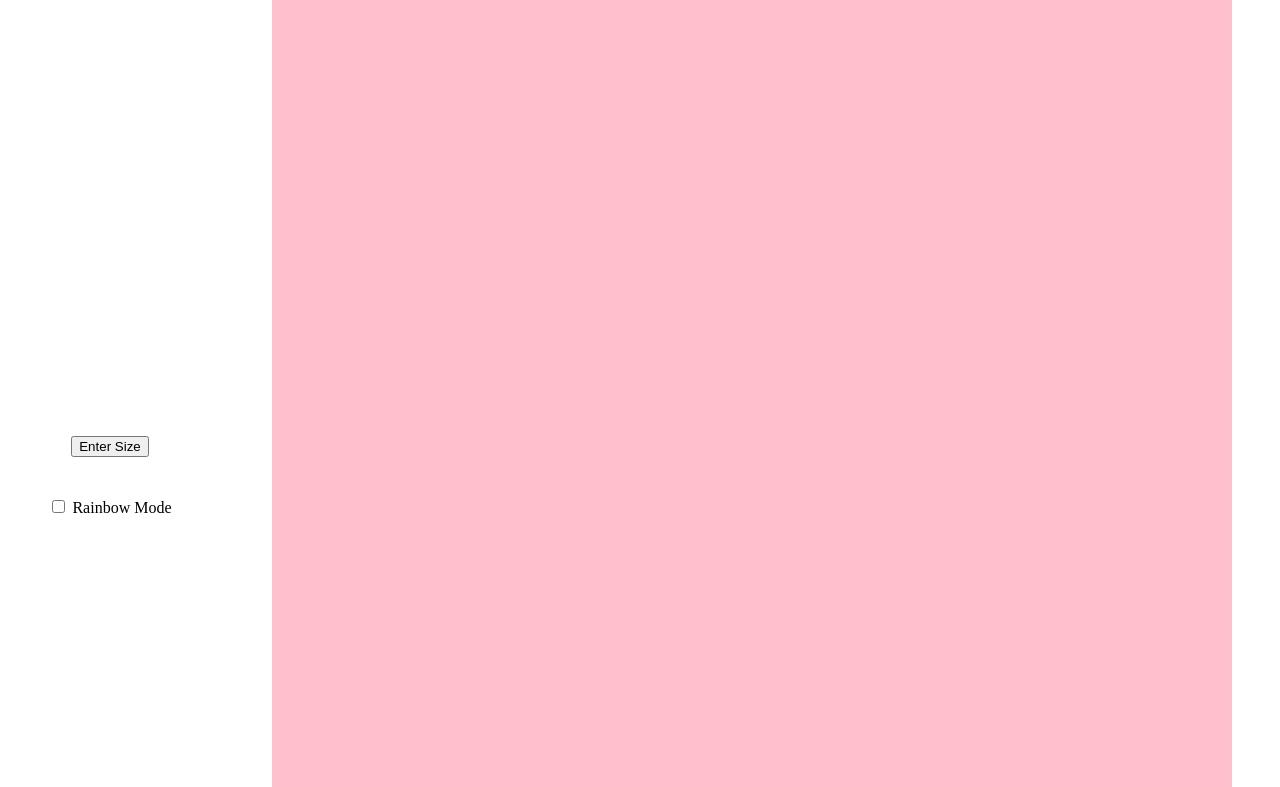
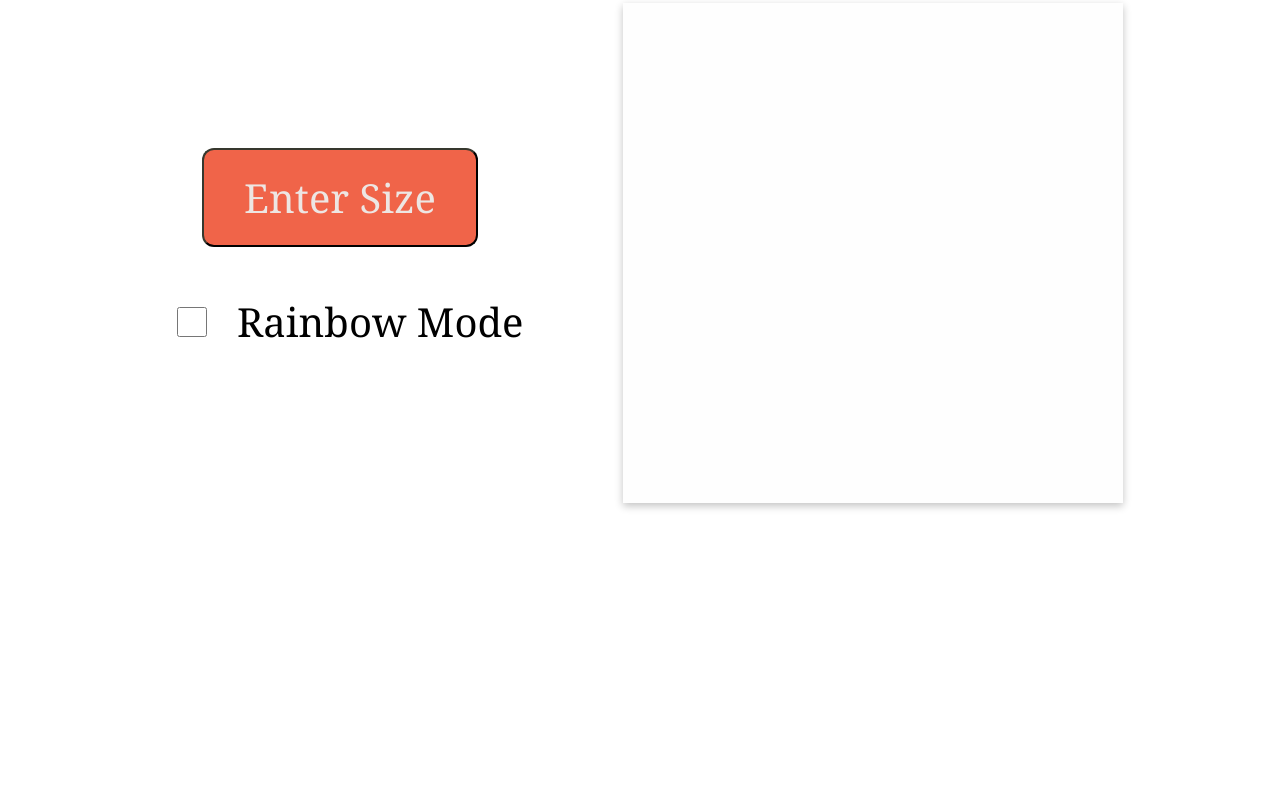
Before and after one commit to tushar-droid/etch-a-sketch, a plain HTML site: page index.html in a window 1280 px wide. Shown: the part 91-878 px from the top of the page. After the commit the page ends 800 px from the top, so only its background shows below. Drawn offline with Linux system fonts and the light colour scheme.

Commit message:
All done

```diff
--- a/script.js
+++ b/script.js
@@ -8,14 +8,14 @@ function makeGrid(size){
     for(let i=0;i<size;i++){
         const rowDiv= document.createElement('div');
         rowDiv.className= `row${i}`;
-        const ht= 960/size;
+        const ht= 500/size-2;
         rowDiv.style= `display:flex;`
         gridContainer.appendChild(rowDiv);
         for(let j=0;j<size;j++){
             const colDiv= document.createElement('div');
             colDiv.className= `col${j}`;
             colDiv.classList.add('griditem');
-            colDiv.style= ` height:${ht}px; width:${ht}px; `;
+            colDiv.style= ` height:${ht}px; width:${ht}px; margin:1px; border-radius:4px`;
             rowDiv.appendChild(colDiv);
             colDiv.addEventListener('mouseover', ()=>{
                 const rainbow= checkRainbowMode();
@@ -24,10 +24,8 @@ function makeGrid(size){
                     colDiv.style.backgroundColor=color;
                 }
                 else{
-                    colDiv.classList.add('hovering');
+                    colDiv.style.backgroundColor="black";
                 }
-
-                colDiv.classList.remove('griditem');
             })
         }
     }
@@ -45,7 +43,9 @@ btn.addEventListener("click", () =>{
     let size=prev_size;
     let condition = true;
     size = parseInt(prompt("enter the size (less than 100)"));
-
+    if(isNaN(size)){
+        size=16;
+    }
     while (size>100 || size<=0) {
         alert("Please enter within bounds");
         size= parseInt(prompt("enter the size (less than 100)"));
@@ -60,11 +60,9 @@ btn.addEventListener("click", () =>{
 function checkRainbowMode(){
     const checkBox= document.querySelector('.rainbow-mode');
     if(checkBox.checked==true){
-        console.log("checkbox is ON");
         return true;
     }
     else{
-        console.log("checkbox is OFF");
         return false;
     }
 }
--- a/styles.css
+++ b/styles.css
@@ -3,6 +3,7 @@ body{
     justify-content: center;
     align-items: center;
     flex-direction: column;
+    font-family: Georgia, 'Times New Roman', Times, serif;
 }
 
 .container{
@@ -13,18 +14,10 @@ body{
 .grid{
     display: flex;
     flex-direction: column;
-    height: 960px;
-    width: 960px;
-}
-
-
-.griditem{
-    background-color: pink;
-}
-
-.hovering{
-
-    background-color: yellow;
+    background-color: #fefefe;
+    box-shadow: rgba(0, 0, 0, 0.24) 0px 3px 8px;
+    min-height: 500px;
+    min-width: 500px;
 }
 .toolbox{
     display: flex;
@@ -33,3 +26,33 @@ body{
     justify-content: center;
     gap:40px
 }
+
+
+button{
+    background-color: #f06449;
+    font-size: 40px;
+    color: #ede6e3;
+    border-radius: 12px;
+    border-color: #36382e;
+    padding: 20px 40px;
+    font-family: Georgia, 'Times New Roman', Times, serif;
+}
+
+button:hover{
+    background-color: #B64E39;
+    box-shadow: rgba(0, 0, 0, 0.24) 0px 3px 8px;
+
+}
+
+
+
+
+input{
+    height: 30px;
+    width: 30px;
+    margin: 20px;
+}
+
+label{
+    font-size: 40px;
+}
```
